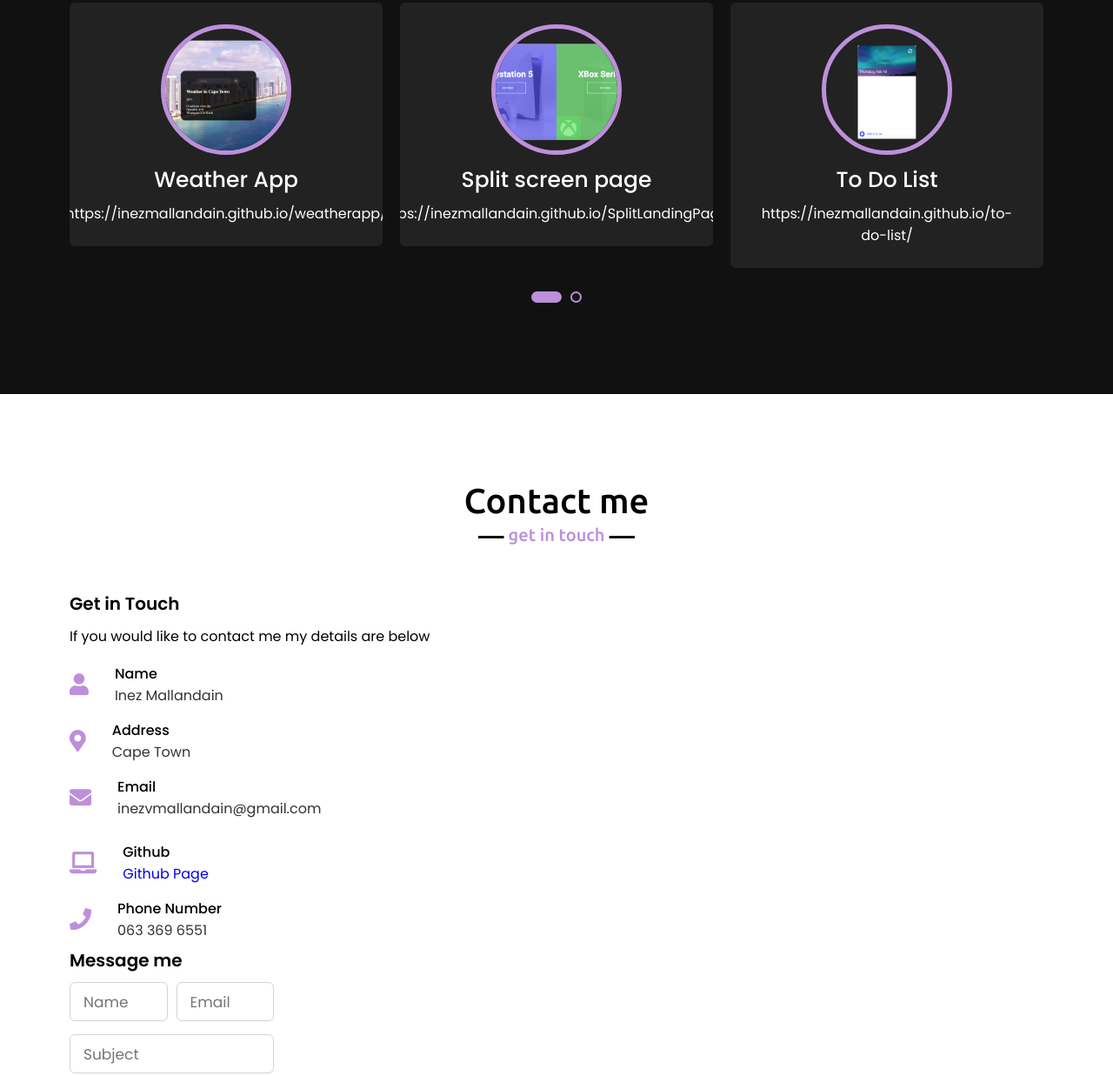
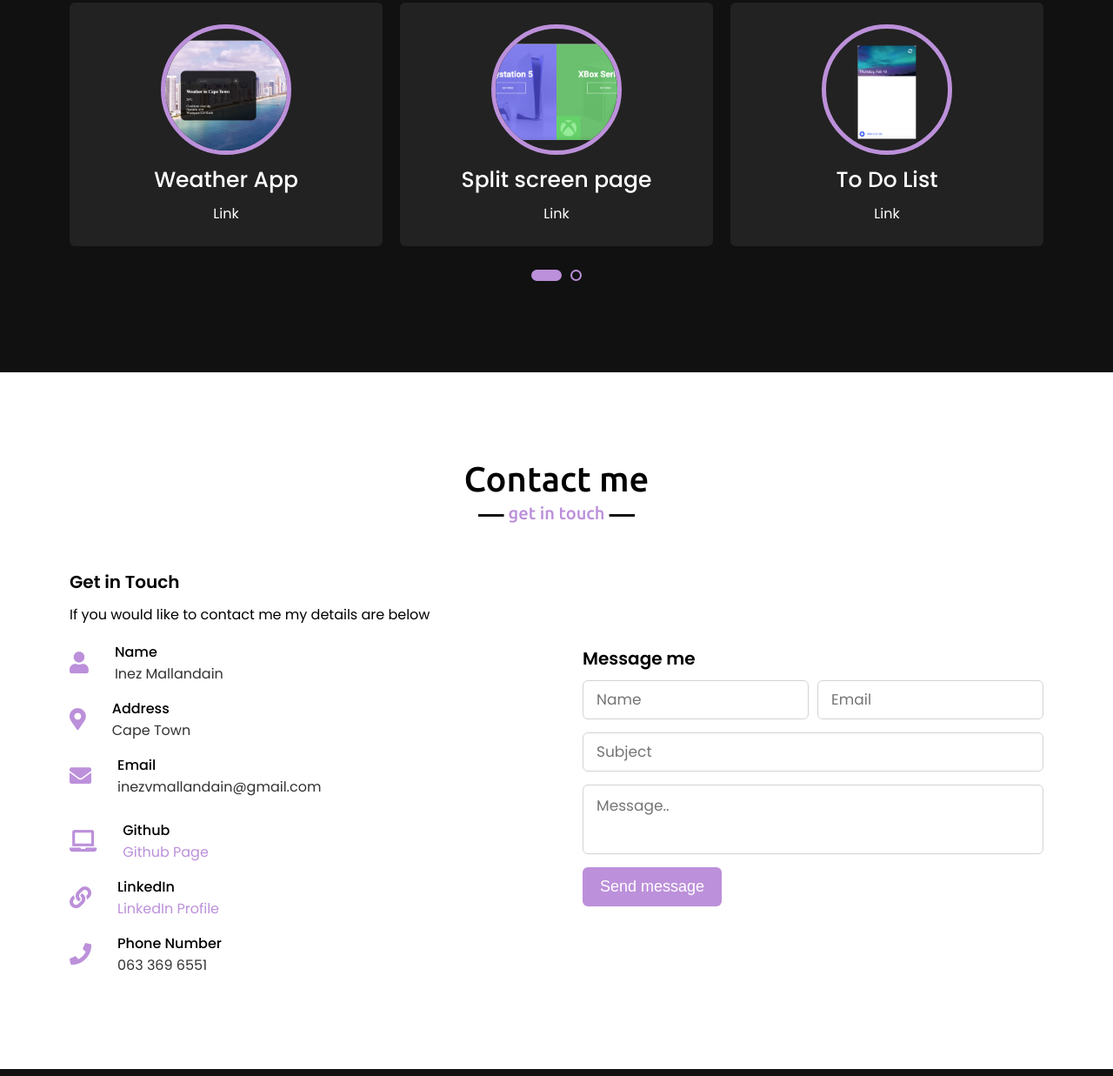
Before and after one commit to InezMallandain/InezPortfolio, a plain HTML site: page index.html in a window 1280 px wide. Shown: the part 2971-4208 px from the top of the page at 87% size. Drawn offline with nearby package versions, Linux system fonts and the light colour scheme.

Commit message:
updated html and style

```diff
--- a/index.html
+++ b/index.html
@@ -180,35 +180,35 @@
                     <div class="box">
                         <img src="img/movieapp.jpg" alt="">
                         <div class="text">Movie App</div>
-                        <p>https://inezmallandain.github.io/MovieApp/</p>
+                        <a class="text-white" target="_blank" href="https://inezmallandain.github.io/MovieApp/">Link</a>
                     </div>
                 </div>
                 <div class="card">
                     <div class="box">
                         <img src="img/weatherapp.jpg" alt="">
                         <div class="text">Weather App</div>
-                        <p>https://inezmallandain.github.io/weatherapp/</p>
+                        <a class="text-white" target="_blank" href="https://inezmallandain.github.io/weatherapp/">Link</a>
                     </div>
                 </div>
                 <div class="card">
                     <div class="box">
                         <img src="img/splitscreen.jpg" alt="">
                         <div class="text">Split screen page</div>
-                        <p>https://inezmallandain.github.io/SplitLandingPage/</p>
+                        <a class="text-white" target="_blank" href="https://inezmallandain.github.io/SplitLandingPage/">Link</a>
                     </div>
                 </div>
                 <div class="card">
                     <div class="box">
                         <img src="img/todolist.jpg" alt="">
                         <div class="text">To Do List</div>
-                        <p>https://inezmallandain.github.io/to-do-list/</p>
+                        <a class="text-white" target="_blank" href="https://inezmallandain.github.io/to-do-list/">Link</a>
                     </div>
                 </div>
                 <div class="card">
                     <div class="box">
                         <img src="img/drinkwater.jpg" alt="">
                         <div class="text">Water Intake Tracker</div>
-                        <p>https://inezmallandain.github.io/DrinkWater/</p>
+                        <a class="text-white" target="_blank" href="https://inezmallandain.github.io/DrinkWater/">Link</a>
                     </div>
                 </div>
             </div>
@@ -249,7 +249,14 @@
                         <i class="fas fa-laptop"></i>
                         <div class="info">
                             <div class="head">Github</div>
-                            <a href="https://github.com/InezMallandain" > Github Page </a>
+                            <a href="https://github.com/InezMallandain" >Github Page</a>
+                        </div>
+                    </div>
+                    <div class="row">
+                        <i class="fas fa-link"></i>
+                        <div class="info">
+                            <div class="head">LinkedIn</div>
+                            <a href="https://www.linkedin.com/in/inez-mallandain-0a99a61a5">LinkedIn Profile </a>
                         </div>
                     </div>
                     <div class="row">
@@ -259,6 +266,8 @@
                             <div class="sub-title">063 369 6551</div>
                         </div>
                 </div>
+                </div>
+
 
 
                 <div class="column right">
--- a/style.css
+++ b/style.css
@@ -540,6 +540,18 @@ section .title::after {
   color: rgb(188, 144, 218);
   background: none;
 }
+
+.info > a {
+  color: rgb(188, 144, 218);
+}
+
+.text-white {
+  color: white;
+}
+
+.text-white:hover {
+  color: lightgrey;
+}
 /* footer section styling */
 footer {
   background: #111;
```
Lines whose indentation alone changed are shown as unchanged.
